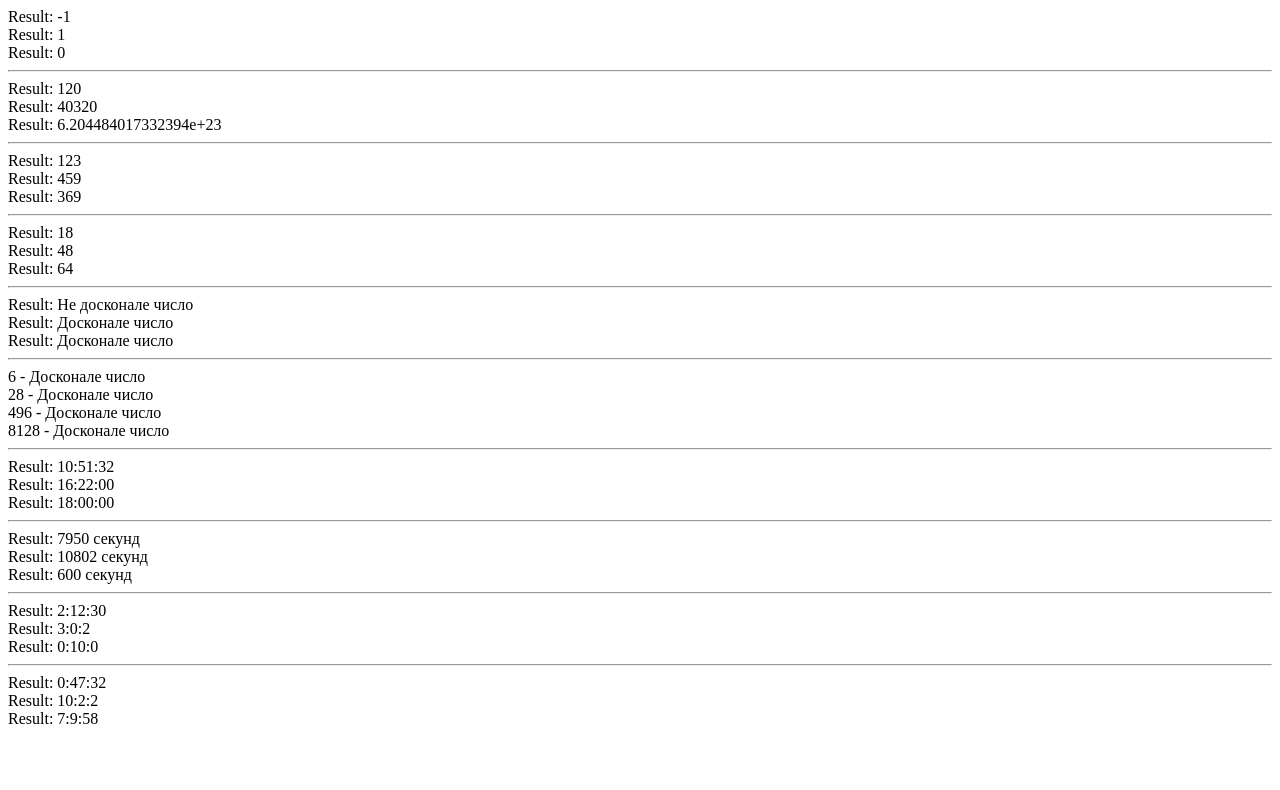
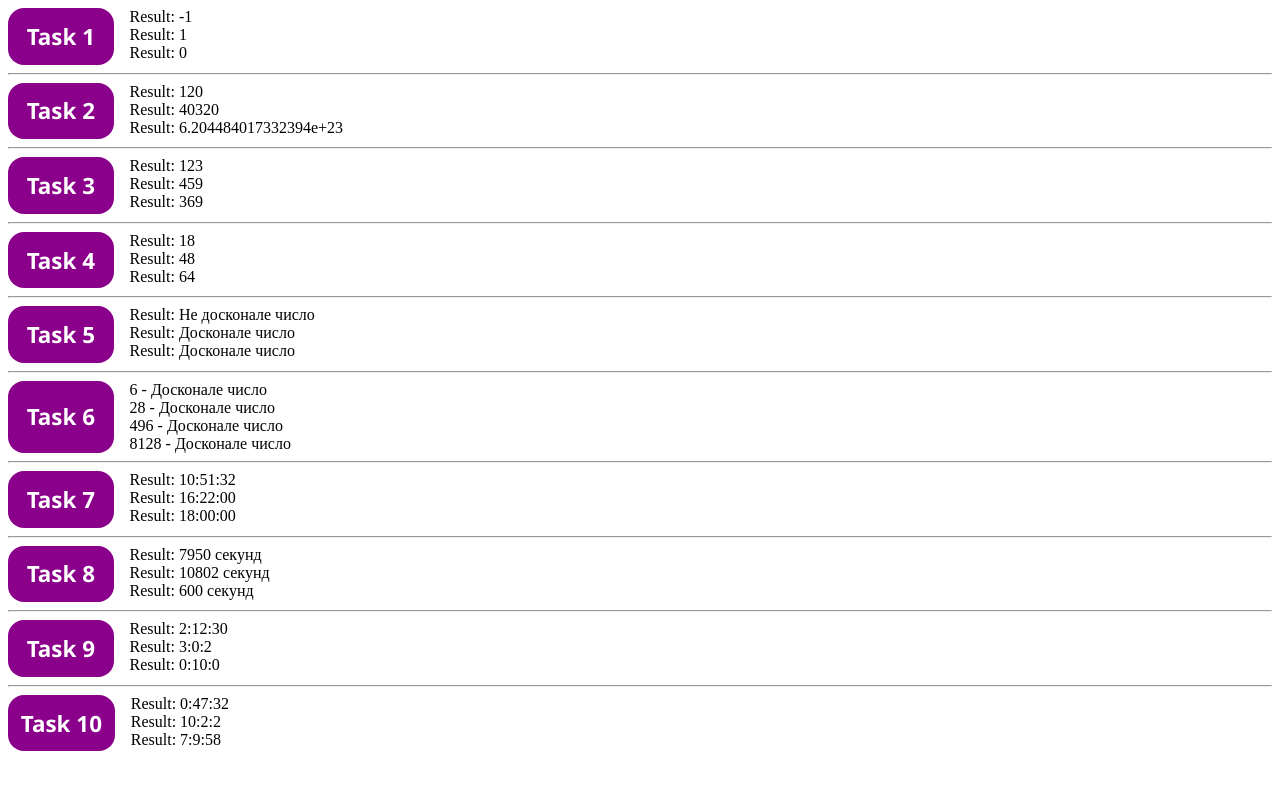
Before and after one commit to oleh-tft/js-functions, a plain HTML site: page index.html in a window 1280 px wide. Drawn offline with Linux system fonts and the light colour scheme.

Commit message:
Added styles

```diff
--- a/index.html
+++ b/index.html
@@ -4,26 +4,57 @@
     <meta charset="UTF-8">
     <meta name="viewport" content="width=device-width, initial-scale=1.0">
     <title>JS Functions</title>
+    <link rel="stylesheet" href="style.css">
 </head>
 <body>
+    <div class="wrap">
+        <div class="task">Task 1</div>
         <script src="script1.js"></script>
+    </div>
     <hr>
+    <div class="wrap">
+        <div class="task">Task 2</div>
         <script src="script2.js"></script>
+    </div>
     <hr>
+    <div class="wrap">
+        <div class="task">Task 3</div>
         <script src="script3.js"></script>
+    </div>
     <hr>
+    <div class="wrap">
+        <div class="task">Task 4</div>
         <script src="script4.js"></script>
+    </div>
     <hr>
+    <div class="wrap">
+        <div class="task">Task 5</div>
         <script src="script5.js"></script>
+    </div>
     <hr>
+    <div class="wrap">
+        <div class="task">Task 6</div>
         <script src="script6.js"></script>
+    </div>
     <hr>
+    <div class="wrap">
+        <div class="task">Task 7</div>
         <script src="script7.js"></script>
+    </div>
     <hr>
+    <div class="wrap">
+        <div class="task">Task 8</div>
         <script src="script8.js"></script>
+    </div>
     <hr>
+    <div class="wrap">
+        <div class="task">Task 9</div>
         <script src="script9.js"></script>
+    </div>
     <hr>
+    <div class="wrap">
+        <div class="task">Task 10</div>
         <script src="script10.js"></script>
+    </div>
 </body>
 </html>
--- /dev/null
+++ b/style.css
@@ -0,0 +1,19 @@
+.wrap {
+    display: flex;
+}
+
+.task {
+    display: flex;
+    align-items: center;
+    justify-content: center;
+    padding: 0.8rem;
+    margin-right: 1rem;
+    background-color: darkmagenta;
+    border: purple;
+    border-radius: 1rem;
+    color: white;
+    font-family: 'Segoe UI', Tahoma, Geneva, Verdana, sans-serif;
+    font-weight: bold;
+    font-size: 1.4rem;
+    min-width: 5rem;
+}
```
Lines whose indentation alone changed are shown as unchanged.
